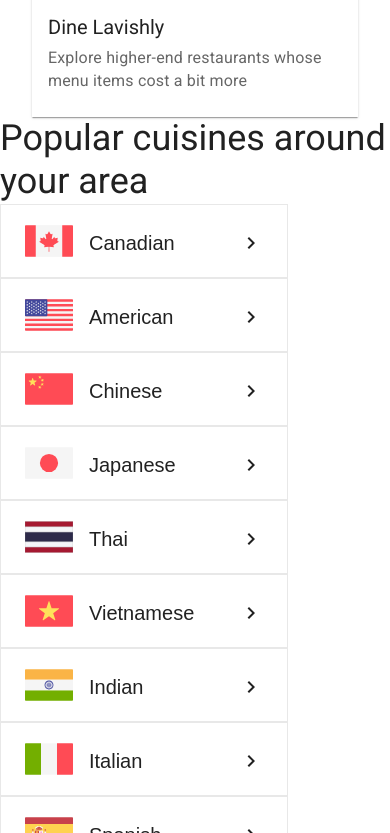
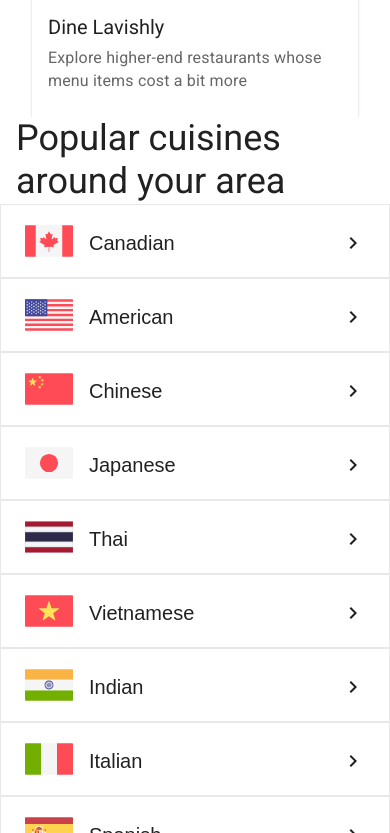
Before and after one commit to JasonXB/local-eats, a Next.js app: page / in a window 390 px wide. Shown: the part 671-1504 px from the top of the page. Built offline with nearby package versions, Linux system fonts and the light colour scheme; a web font is replaced by a local one.

Commit message:
cuisine cards styled for mobile

```diff
--- a/src/page-blocks/home/Cuisines.js
+++ b/src/page-blocks/home/Cuisines.js
@@ -3,6 +3,7 @@ import { mix } from "../../../styles/styleMixins";
 //  prettier-ignore
 import { Typography, ButtonBase, Box } from '@mui/material';
 import ChevronRightIcon from "@mui/icons-material/ChevronRight";
+import LayoutContainer from "../../custom-components/LayoutContainer";
 //  prettier-ignore
 import { Ca, Cn, Fr, Gr, In, It, Jp, Mx, Pe, Es, Lk, Sy, Th, Us, Vn} from "react-flags-select";
 console.log(Ca);
@@ -26,8 +27,20 @@ const cuisineList = {
 export default function Cuisines() {
   return (
     <>
+      <LayoutContainer>
         <Typography variant="h2">Popular cuisines around your area</Typography>
+      </LayoutContainer>
       {/* LIST OF CUISINE CARDS */}
+      <Box
+        sx={{
+          ["@media (min-width: 500px)"]: {
+            display: "grid",
+            gridTemplateColumns: "1fr 1fr 1fr",
+            gap: "1rem",
+            px: 2,
+          },
+        }}
+      >
         {Object.keys(cuisineList).map((key, index) => {
           // Use props to properly size the flag SVG's
           const nationSVG = cuisineList[key]({ width: "3rem", height: "2rem" });
@@ -37,22 +50,28 @@ export default function Cuisines() {
               sx={{
                 display: "grid",
                 gridTemplateColumns: "auto 1fr auto",
+                width:"100%",
                 border: "1px solid rgb(232,232,232)",
                 padding: "1.25rem 1.5rem",
-              width: "18rem",
                 "&:hover": {
                   boxShadow: `rgba(28, 28, 28, 0.08) 0px 4px 8px`,
                 },
               }}
             >
               {nationSVG}
-            <Typography variant="h5" align="left" component="p" sx={{ ml: 2, mt: 0.6 }}>
+              <Typography
+                variant="h5"
+                align="left"
+                component="p"
+                sx={{ ml: 2, mt: 0.6 }}
+              >
                 {key}
               </Typography>
               <ChevronRightIcon sx={{ ml: 2, mt: 0.6 }} />
             </ButtonBase>
           );
         })}
+      </Box>
     </>
   );
 }
```
Lines whose indentation alone changed are shown as unchanged.
